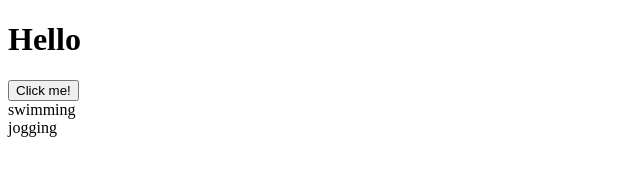
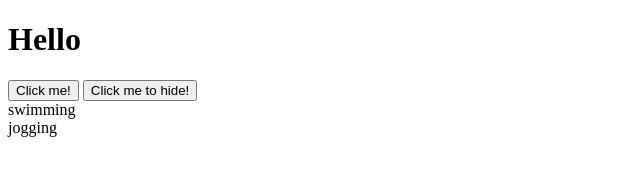
Before and after one commit to KumarS14/Week7-Java-Script-and-DOMS-programs, a website: page Example 3/example-3/index.html in a window 1280 px wide. Shown: the whole page, without its empty margins (0-640 px from the left). Drawn offline with Linux system fonts and the light colour scheme; files that its build step writes are made by us from their sources.

Commit message:
added hide message button

```diff
--- a/Example 3/example-3/index.html
+++ b/Example 3/example-3/index.html
@@ -7,6 +7,7 @@
       <h1>Hello</h1>
 
       <button id="show-message-button">Click me!</button>
+      <button id="hide-message-button">Click me to hide!</button>
 
       <div id="main-container">
 
```
